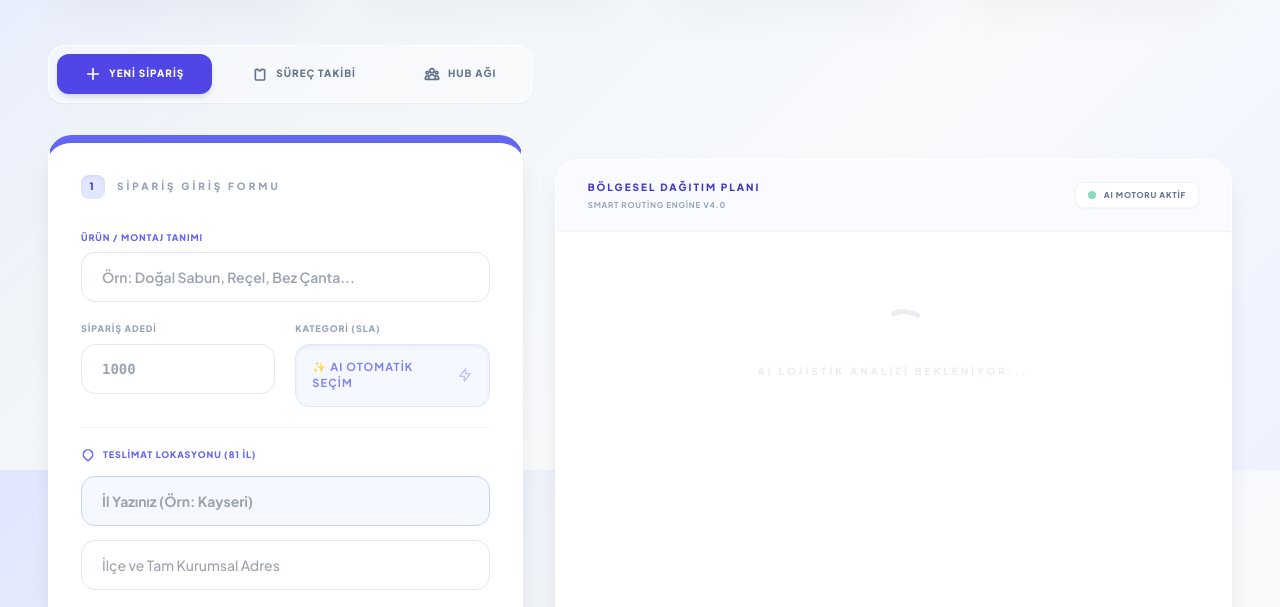
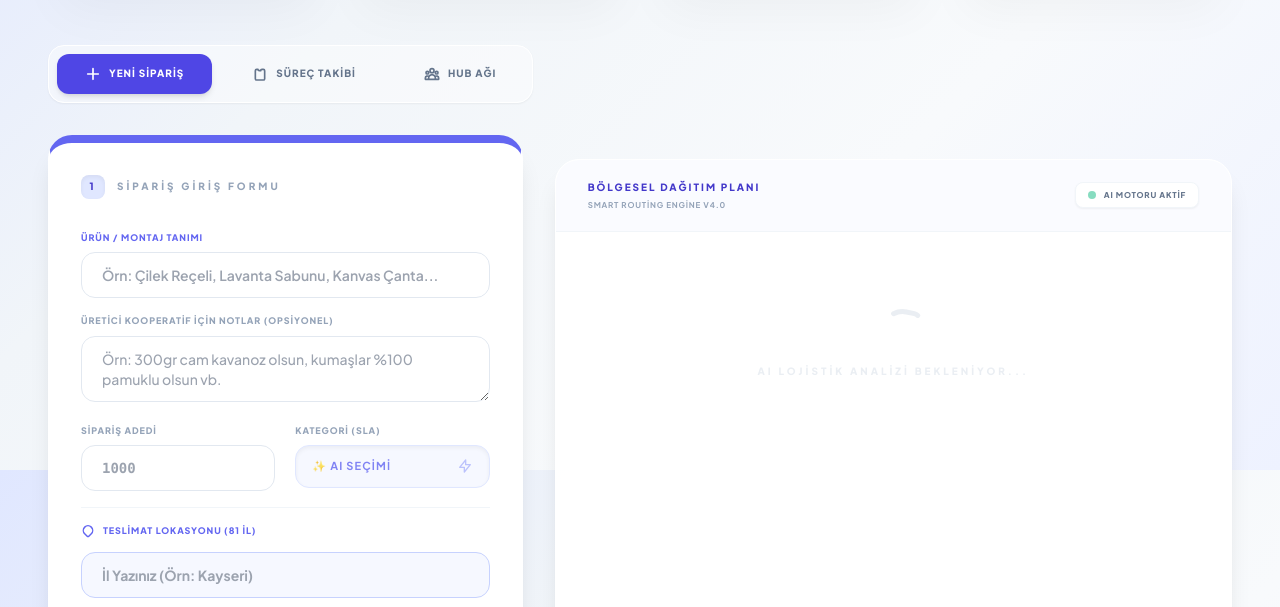
Before and after one commit to elifkahriman/micro-factory-ai, a plain HTML site: page index.html in a window 1280 px wide. Shown: the part 330-937 px from the top of the page. Drawn offline with nearby package versions, Linux system fonts and the light colour scheme.

Commit message:
Update index.html

```diff
--- a/index.html
+++ b/index.html
@@ -188,35 +188,40 @@
                         <span class="w-6 h-6 bg-indigo-100 text-indigo-700 rounded-lg flex items-center justify-center shadow-inner text-[10px]">1</span> SİPARİŞ GİRİŞ FORMU
                     </h3>
 
-                    <form id="orderForm" class="space-y-5 relative z-10 w-full">
+                    <form id="orderForm" class="space-y-4 relative z-10 w-full">
 
                         <div>
                             <label class="text-[9px] font-black text-indigo-500 uppercase mb-2 block tracking-widest">Ürün / Montaj Tanımı</label>
-                            <input type="text" id="productName" required class="w-full px-5 py-3.5 input-premium text-sm font-semibold text-slate-700" placeholder="Örn: Doğal Sabun, Reçel, Bez Çanta...">
+                            <input type="text" id="productName" required class="w-full px-5 py-3 input-premium text-sm font-semibold text-slate-700" placeholder="Örn: Çilek Reçeli, Lavanta Sabunu, Kanvas Çanta...">
                         </div>
 
-                        <div class="grid grid-cols-2 gap-5 w-full">
+                        <div class="mt-4">
+                            <label class="text-[9px] font-black text-slate-400 uppercase mb-2 block tracking-widest">Üretici Kooperatif İçin Notlar (Opsiyonel)</label>
+                            <textarea id="productDetails" rows="2" class="w-full px-5 py-3 input-premium text-sm font-medium text-slate-700" placeholder="Örn: 300gr cam kavanoz olsun, kumaşlar %100 pamuklu olsun vb."></textarea>
+                        </div>
+
+                        <div class="grid grid-cols-2 gap-5 w-full mt-4">
                             <div>
                                 <label class="text-[9px] font-black text-slate-400 uppercase mb-2 block tracking-widest">Sipariş Adedi</label>
-                                <input type="number" id="quantity" required min="1" class="w-full px-5 py-3.5 input-premium text-sm font-bold font-mono text-slate-700" placeholder="1000">
+                                <input type="number" id="quantity" required min="1" class="w-full px-5 py-3 input-premium text-sm font-bold font-mono text-slate-700" placeholder="1000">
                             </div>
 
                             <div>
                                 <label class="text-[9px] font-black text-slate-400 uppercase mb-2 block tracking-widest">Kategori (SLA)</label>
-                                <div class="w-full px-4 py-3.5 input-premium text-[11px] font-bold text-indigo-500 bg-indigo-50/50 border-indigo-100 flex items-center justify-between cursor-not-allowed shadow-inner" id="categoryDisplay">
-                                    <span class="opacity-80 uppercase tracking-widest">✨ AI OTOMATİK SEÇİM</span>
+                                <div class="w-full px-4 py-3 input-premium text-[11px] font-bold text-indigo-500 bg-indigo-50/50 border-indigo-100 flex items-center justify-between cursor-not-allowed shadow-inner" id="categoryDisplay">
+                                    <span class="opacity-80 uppercase tracking-widest">✨ AI SEÇİMİ</span>
                                     <svg class="w-4 h-4 text-indigo-400 animate-pulse" fill="none" stroke="currentColor" viewBox="0 0 24 24"><path stroke-linecap="round" stroke-linejoin="round" stroke-width="2" d="M13 10V3L4 14h7v7l9-11h-7z"></path></svg>
                                 </div>
                             </div>
                         </div>
 
-                        <div class="pt-5 border-t border-slate-100 mt-2 w-full">
+                        <div class="pt-4 border-t border-slate-100 mt-2 w-full">
                             <label class="text-[9px] font-black text-indigo-500 uppercase mb-3.5 block tracking-widest flex items-center gap-2">
                                 <svg class="w-3.5 h-3.5" fill="none" stroke="currentColor" viewBox="0 0 24 24"><path stroke-linecap="round" stroke-linejoin="round" stroke-width="2.5" d="M17.657 16.657L13.414 20.9a1.998 1.998 0 01-2.827 0l-4.244-4.243a8 8 0 1111.314 0z"></path></svg>
                                 Teslimat Lokasyonu (81 İl)
                             </label>
                             <div class="space-y-3.5 w-full">
-                                <input type="text" id="deliveryCity" list="cities" required class="w-full px-5 py-3.5 input-premium text-sm font-bold text-indigo-700 bg-indigo-50/50 border-indigo-200" placeholder="İl Yazınız (Örn: Kayseri)">
+                                <input type="text" id="deliveryCity" list="cities" required class="w-full px-5 py-3 input-premium text-sm font-bold text-indigo-700 bg-indigo-50/50 border-indigo-200" placeholder="İl Yazınız (Örn: Kayseri)">
                                 <datalist id="cities">
                                     <option value="Adana"></option><option value="Ankara"></option><option value="Antalya"></option><option value="Bursa"></option>
                                     <option value="Diyarbakır"></option><option value="Erzurum"></option><option value="Eskişehir"></option><option value="Gaziantep"></option>
@@ -224,11 +229,11 @@
                                     <option value="Konya"></option><option value="Mardin"></option><option value="Rize"></option><option value="Samsun"></option>
                                     <option value="Trabzon"></option><option value="Van"></option>
                                 </datalist>
-                                <input type="text" id="deliveryDistrict" required class="w-full px-5 py-3.5 input-premium text-sm font-medium" placeholder="İlçe ve Tam Kurumsal Adres">
+                                <input type="text" id="deliveryDistrict" required class="w-full px-5 py-3 input-premium text-sm font-medium" placeholder="İlçe ve Tam Kurumsal Adres">
                             </div>
                         </div>
 
-                        <div class="bg-slate-50 border border-slate-200 p-4 rounded-xl flex gap-3 items-start mt-2 shadow-inner w-full">
+                        <div class="bg-slate-50 border border-slate-200 p-4 rounded-xl flex gap-3 items-start shadow-inner w-full mt-4">
                             <svg class="w-5 h-5 text-slate-400 shrink-0 mt-0.5" fill="none" stroke="currentColor" viewBox="0 0 24 24"><path stroke-linecap="round" stroke-linejoin="round" stroke-width="2" d="M9 12l2 2 4-4m5.618-4.016A11.955 11.955 0 0112 2.944a11.955 11.955 0 01-8.618 3.04A12.02 12.02 0 003 9c0 5.591 3.824 10.29 9 11.622 5.176-1.332 9-6.03 9-11.622 0-1.042-.133-2.052-.382-3.016z"></path></svg>
                             <p class="text-[10px] text-slate-500 font-medium leading-relaxed">
                                 <span class="text-slate-700 font-bold uppercase tracking-wide">Ödeme Yöntemi:</span> B2B Cari Hesap Simülasyonu. Kredi kartı talep edilmez.
```
